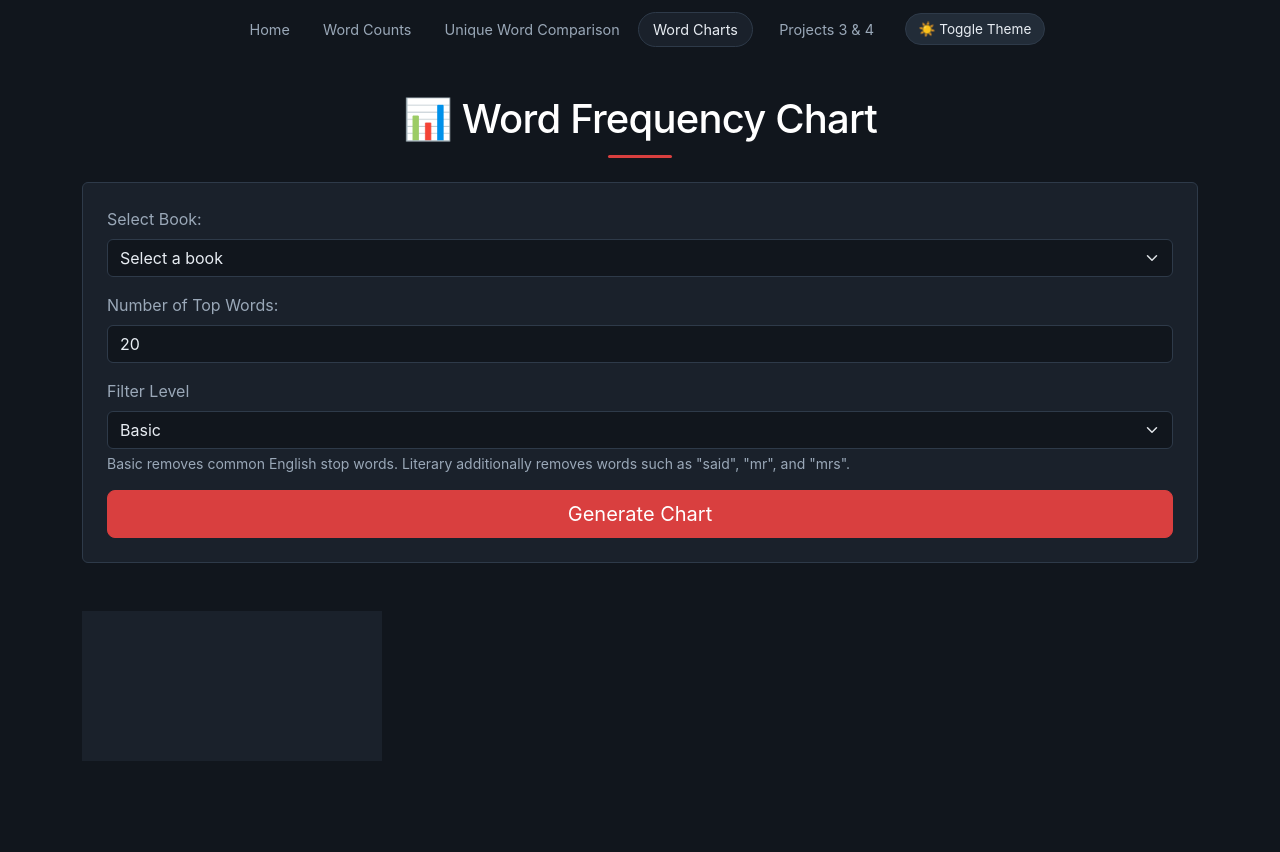
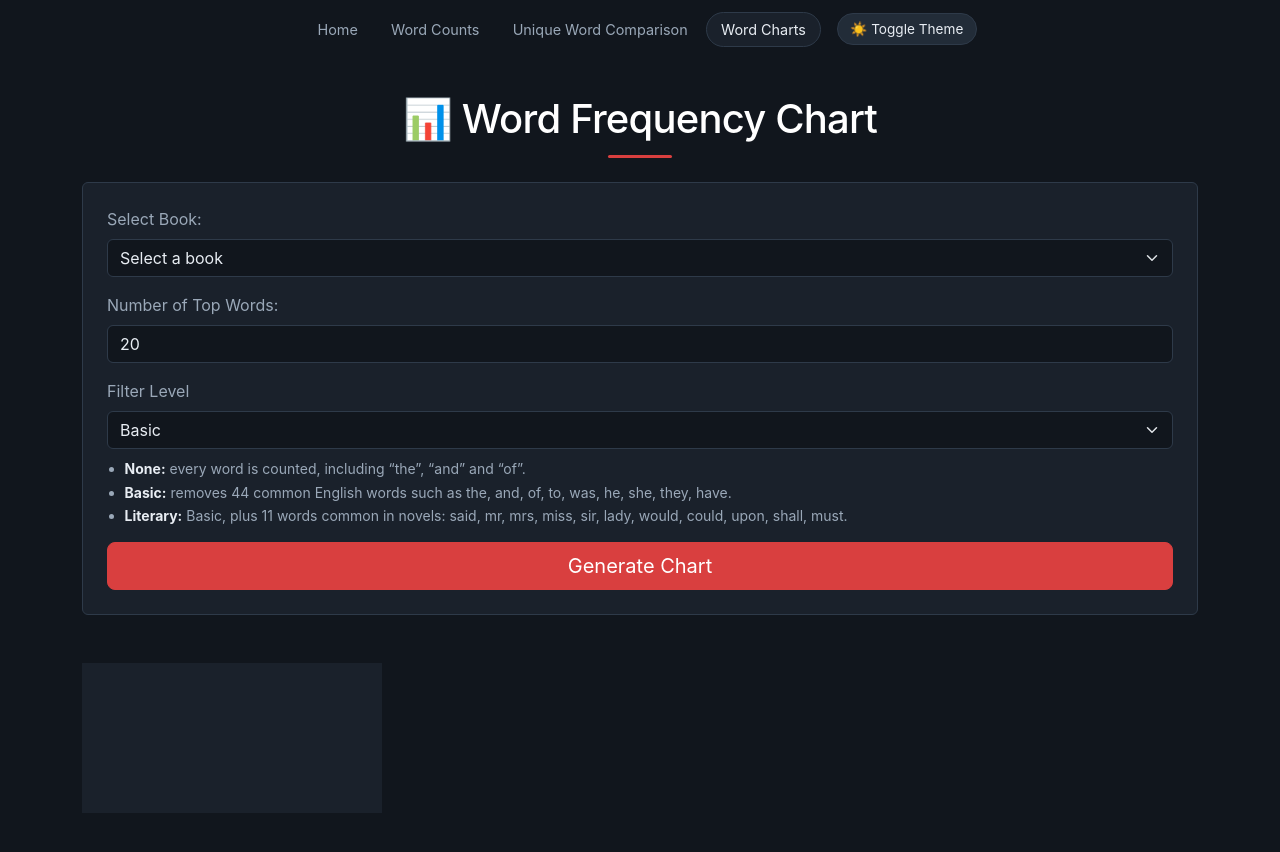
Before and after one commit to AaronnRoycee/project5, a website: page word-count-app/public/chart.html in a window 1280 px wide. Shown: the top 852 px of the page. Drawn offline with nearby package versions, Linux system fonts and the light colour scheme; no server answers; files whose address does not match are found by name.

Commit message:
Remove Projects 3 & 4 nav link and explain filter levels
Drops the external nav link from all four pages, and adds a short
per-option description under the Filter Level select on Word Counts,
Unique Word Comparison, and Word Charts.

Generated with [Devin](https://devin.ai)

Co-Authored-By: Devin <158243242+devin-ai-integration[bot]@users.noreply.github.com>

```diff
--- a/word-count-app/public/chart.html
+++ b/word-count-app/public/chart.html
@@ -132,7 +132,7 @@
 
 <body class="bg-body">
 
-<nav class="site-nav"><a href="./">Home</a><a href="word-counts.html">Word Counts</a><a href="unique.html">Unique Word Comparison</a><a href="chart.html" class="active" aria-current="page">Word Charts</a><a class="nav-external" href="https://cse6332-project3.onrender.com/performance">Projects 3 &amp; 4</a><button id="toggleTheme" class="btn btn-secondary"><span id="themeIcon"></span> Toggle Theme</button></nav>
+<nav class="site-nav"><a href="./">Home</a><a href="word-counts.html">Word Counts</a><a href="unique.html">Unique Word Comparison</a><a href="chart.html" class="active" aria-current="page">Word Charts</a><button id="toggleTheme" class="btn btn-secondary"><span id="themeIcon"></span> Toggle Theme</button></nav>
 
 <div class="container my-5">
   <h1 class="text-center mb-4">📊 Word Frequency Chart</h1>
@@ -161,10 +161,11 @@
     		<option value="literary">Literary</option>
   		</select>
 
-  		<div class="form-text">
-    		Basic removes common English stop words.
-    		Literary additionally removes words such as "said", "mr", and "mrs".
-  		</div>
+  		<ul class="filter-help">
+      <li><strong>None:</strong> every word is counted, including &ldquo;the&rdquo;, &ldquo;and&rdquo; and &ldquo;of&rdquo;.</li>
+      <li><strong>Basic:</strong> removes 44 common English words such as the, and, of, to, was, he, she, they, have.</li>
+      <li><strong>Literary:</strong> Basic, plus 11 words common in novels: said, mr, mrs, miss, sir, lady, would, could, upon, shall, must.</li>
+    </ul>
 		</div>
 
     <div class="d-grid gap-2">
--- a/word-count-app/public/css/style.css
+++ b/word-count-app/public/css/style.css
@@ -174,3 +174,14 @@ h1::after, body > h2:first-of-type::after {
 [data-bs-theme="dark"] .subtitle-text {
   color: var(--app-muted);
 }
+
+/* Filter explanations */
+.filter-help {
+  margin: 0.6rem 0 0;
+  padding-left: 1.1rem;
+  font-size: 0.875rem;
+  color: var(--bs-secondary-color);
+}
+
+.filter-help li { margin-bottom: 0.15rem; }
+.filter-help strong { color: var(--bs-body-color); }
```
Also changed, not shown: word-count-app/public/index.html (+1 -1 lines), word-count-app/public/unique.html (+6 -5 lines), word-count-app/public/word-counts.html (+6 -1 lines).
